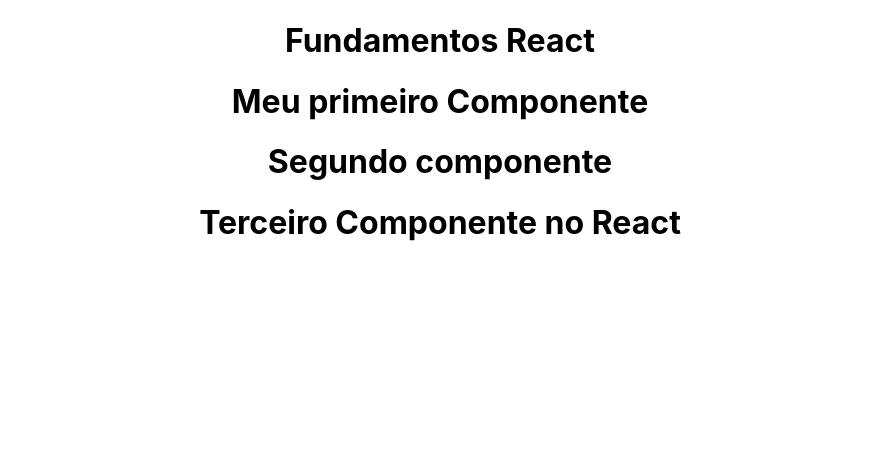
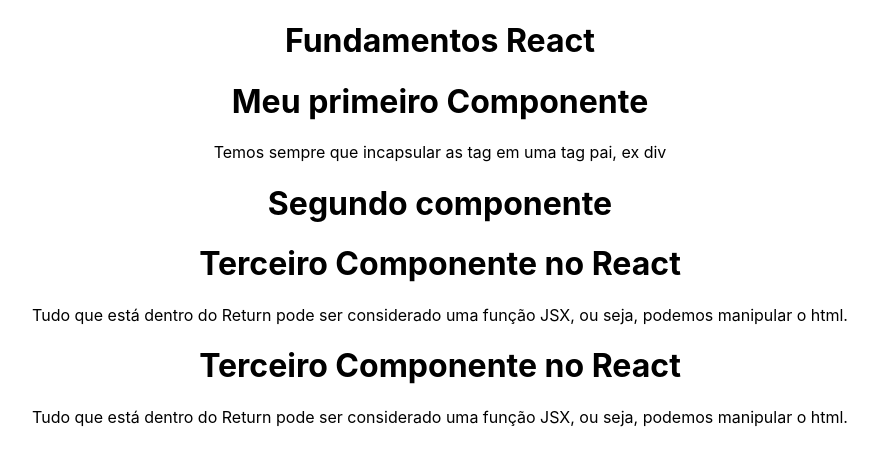
Before and after one commit to Gustavo-Bizarro/react_basic, a React (Create React App) app in the folder 2_FUNDAMENTOS/fundamentos/: page / in a window 1280 px wide. Shown: the top 466 px of the page, without its empty margins (200-1074 px from the left). Built offline with nearby package versions, Linux system fonts and the light colour scheme.

Commit message:
executando JSX

```diff
--- a/2_FUNDAMENTOS/fundamentos/src/components/FirstComponent.js
+++ b/2_FUNDAMENTOS/fundamentos/src/components/FirstComponent.js
@@ -3,6 +3,7 @@
     return (
         <div>
             <h1>Meu primeiro Componente</h1>
+            <p>Temos sempre que incapsular as tag em uma tag pai, ex div </p>
         </div>
     )
 }
--- a/2_FUNDAMENTOS/fundamentos/src/components/SecondComponent.js
+++ b/2_FUNDAMENTOS/fundamentos/src/components/SecondComponent.js
@@ -3,6 +3,8 @@
     return (
         <div>
             <h1>Segundo componente</h1>
+            <h1>Terceiro Componente no React</h1>
+            <p>Tudo que está dentro do Return pode ser considerado uma função JSX, ou seja, podemos manipular o html.</p>
         </div>
     )
 }
--- a/2_FUNDAMENTOS/fundamentos/src/components/ThirdComponent.js
+++ b/2_FUNDAMENTOS/fundamentos/src/components/ThirdComponent.js
@@ -3,6 +3,7 @@
     return (
         <div>
             <h1>Terceiro Componente no React</h1>
+            <p>Tudo que está dentro do Return pode ser considerado uma função JSX, ou seja, podemos manipular o html.</p>
         </div>
     )
 }
```
